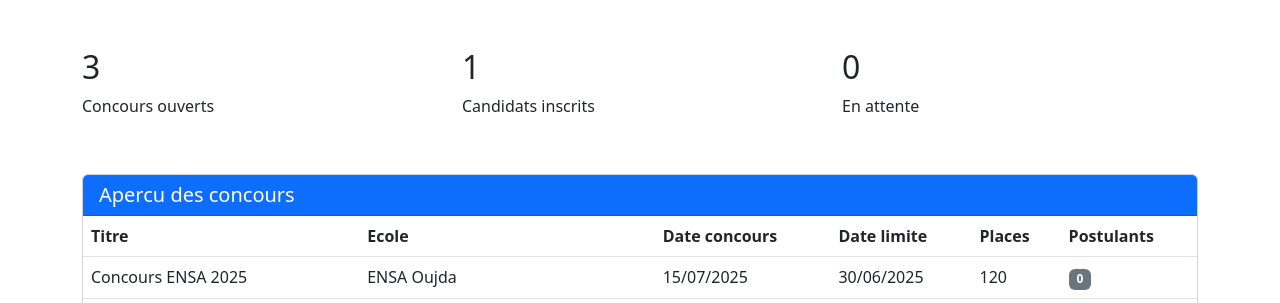
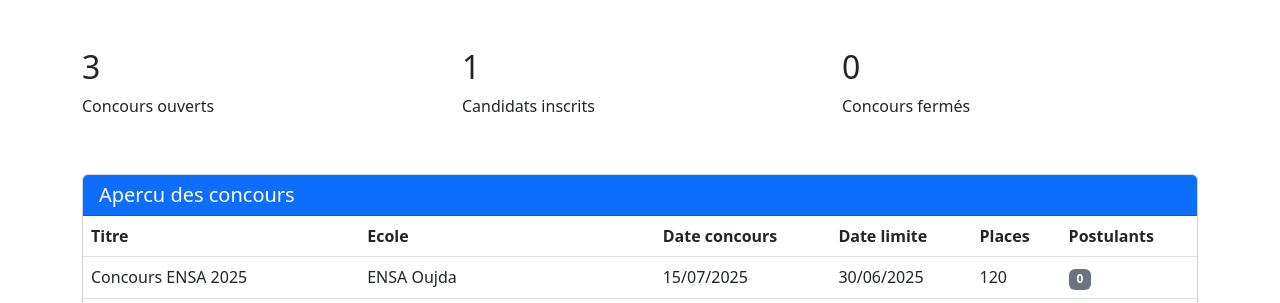
Before and after one commit to douae-gs/GESTION_CONCOURS_, a PHP site: page /dashboard.php in a window 1280 px wide. Shown: the part 56-359 px from the top of the page. Run offline with PHP 8.4, Linux system fonts and the light colour scheme; the visitor is signed in with stand-in values (Sample User, id 1); data comes from the database, SQL or seed files in the repository; data that the repository does not hold is empty; a stand-in replaces the project's code that opens the database connection.

Commit message:
modification de dashboard

```diff
--- a/dashboard.php
+++ b/dashboard.php
@@ -18,8 +18,8 @@ if ($role === 'admin') {
     $stmt = $pdo->query('SELECT COUNT(*) FROM users WHERE role = "candidat"');
     $candidats = $stmt->fetchColumn();
 
-    $stmt = $pdo->query('SELECT COUNT(*) FROM candidatures WHERE statut = "en attente"');
-    $attente = $stmt->fetchColumn();
+    $stmt = $pdo->query('SELECT COUNT(*) FROM concours WHERE statut = "ferme"');
+    $concours_fermes = $stmt->fetchColumn();
 
     $stmt = $pdo->query('SELECT c.titre, e.nom AS ecole, c.date_concours, c.date_limite_inscription, c.places_disponibles,
         (SELECT COUNT(*) FROM candidatures ca WHERE ca.concours_id = c.id) AS nb
@@ -32,9 +32,10 @@ if ($role === 'admin') {
     $stmt->execute([$id]);
     $mes_dossiers = $stmt->fetchColumn();
 
-    $stmt = $pdo->prepare('SELECT COUNT(*) FROM candidatures WHERE user_id = ? AND statut = "accepte"');
+    $stmt = $pdo->prepare('SELECT COUNT(*) FROM candidatures ca JOIN concours c ON ca.concours_id = c.id
+        WHERE ca.user_id = ? AND c.statut = "ferme"');
     $stmt->execute([$id]);
-    $admis = $stmt->fetchColumn();
+    $concours_fermes = $stmt->fetchColumn() ?: 0;
 
     $stmt = $pdo->query('SELECT c.titre, e.nom AS ecole, c.date_concours, c.date_limite_inscription, c.places_disponibles
         FROM concours c JOIN ecoles e ON c.ecole_id = e.id
@@ -86,8 +87,8 @@ if ($role === 'admin') {
         </div>
         <div class="col-md-4 mb-3">
             <div class="stat-card vert">
-                <h2><?= $attente ?></h2>
-                <p>En attente</p>
+                <h2><?= $concours_fermes ?></h2>
+                <p>Concours fermés</p>
             </div>
         </div>
     </div>
@@ -146,8 +147,8 @@ if ($role === 'admin') {
         </div>
         <div class="col-md-4 mb-3">
             <div class="stat-card vert">
-                <h2><?= $admis ?></h2>
-                <p>Candidatures acceptees</p>
+                <h2><?= $concours_fermes ?></h2>
+                <p>Concours fermés</p>
             </div>
         </div>
     </div>
```
